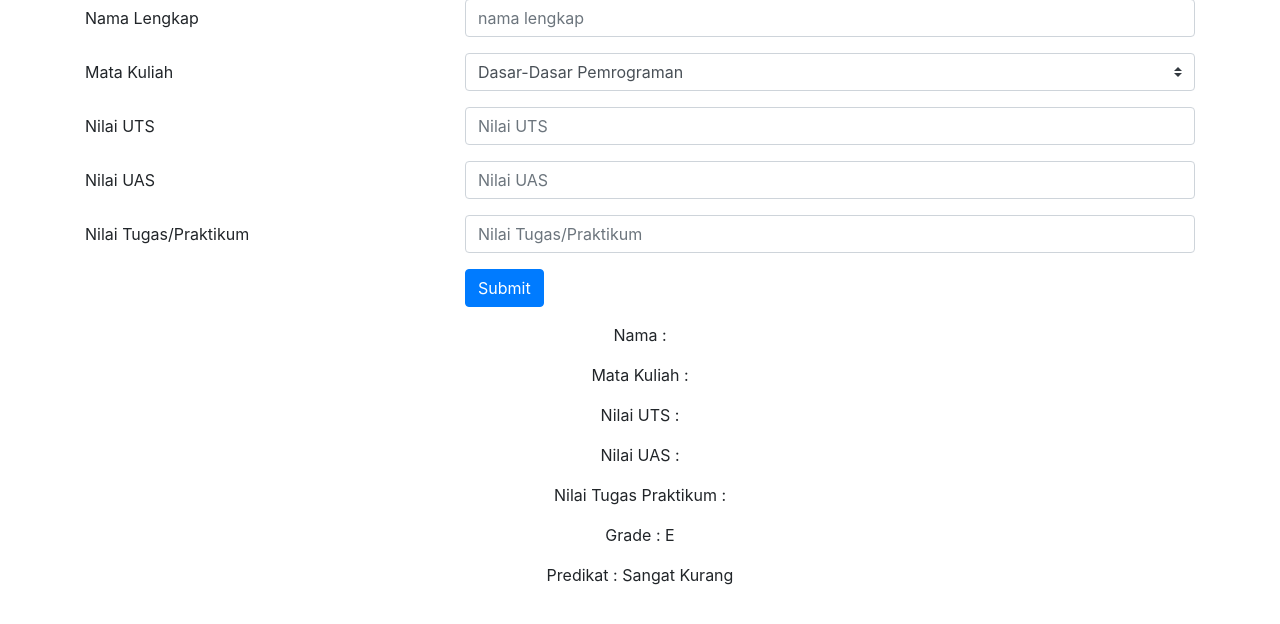
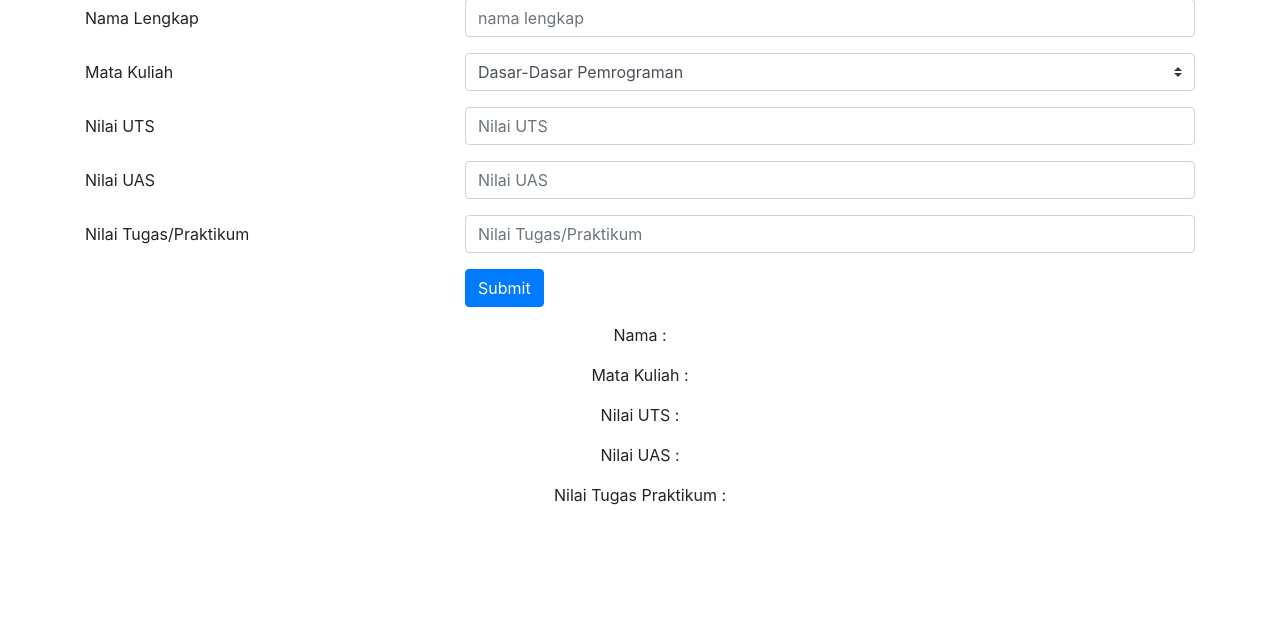
Before and after one commit to justderrr/pemweb2_dery, a PHP site: page /nilai_siswa.php?proses=1 in a window 1280 px wide. Shown: the part 43-667 px from the top of the page. Run offline with PHP 8.4, Linux system fonts and the light colour scheme; data that the repository does not hold is empty.

Commit message:
Update nilai_siswa.php

```diff
--- a/Pertemuan 2/nilai_siswa.php
+++ b/Pertemuan 2/nilai_siswa.php
@@ -108,8 +108,6 @@ switch ($grade) {
     <p class="text-center text-capitalize"> <?php echo 'Nilai UTS : ' .$nilai_uts; ?></p>
     <p class="text-center text-capitalize"> <?php echo 'Nilai UAS : ' .$nilai_uas;?> </p>
     <p class="text-center text-capitalize"> <?php echo 'Nilai Tugas Praktikum : ' .$nilai_tugas;?> </p>
-    <p class="text-center text-capitalize"> <?php echo 'Grade : ' .$grade;?> </p>
-    <p class="text-center text-capitalize"><?php echo 'predikat : ' .$predikat;?></p>
 </div>
 </main>
 
```
